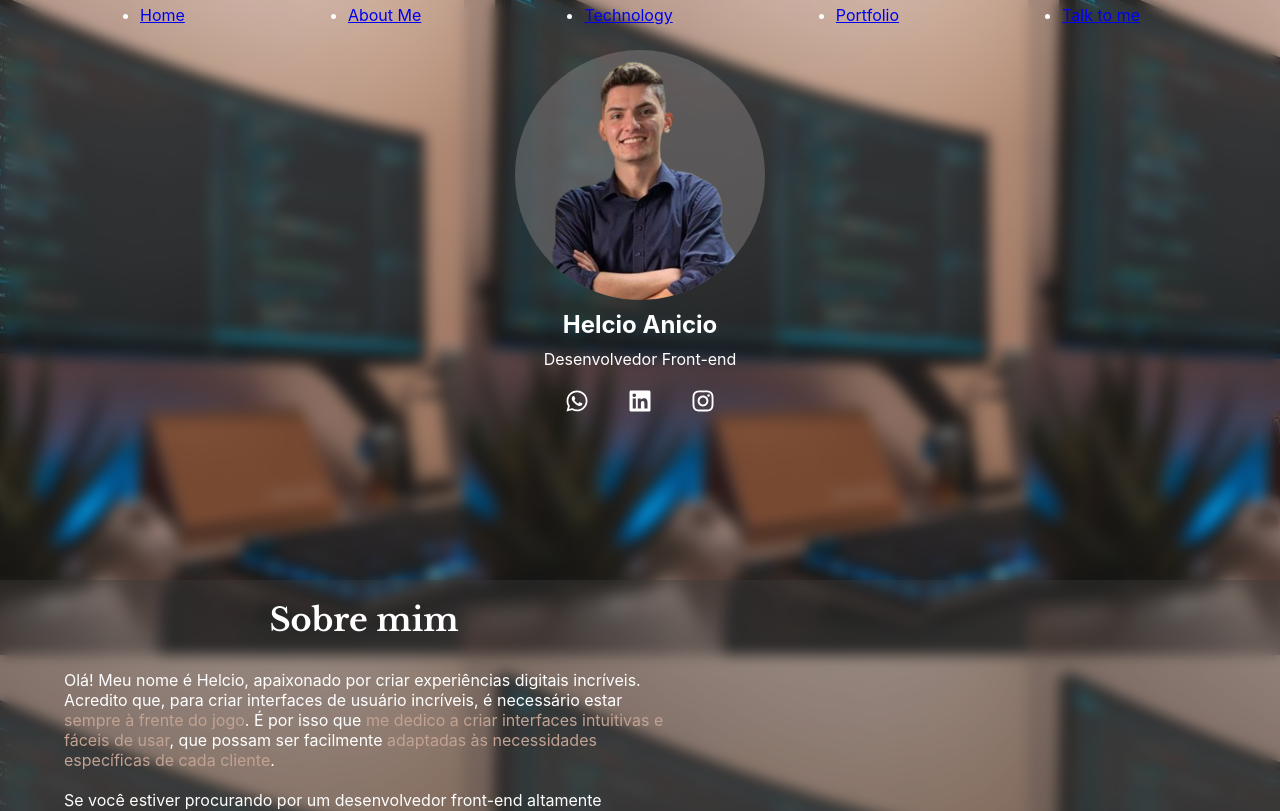
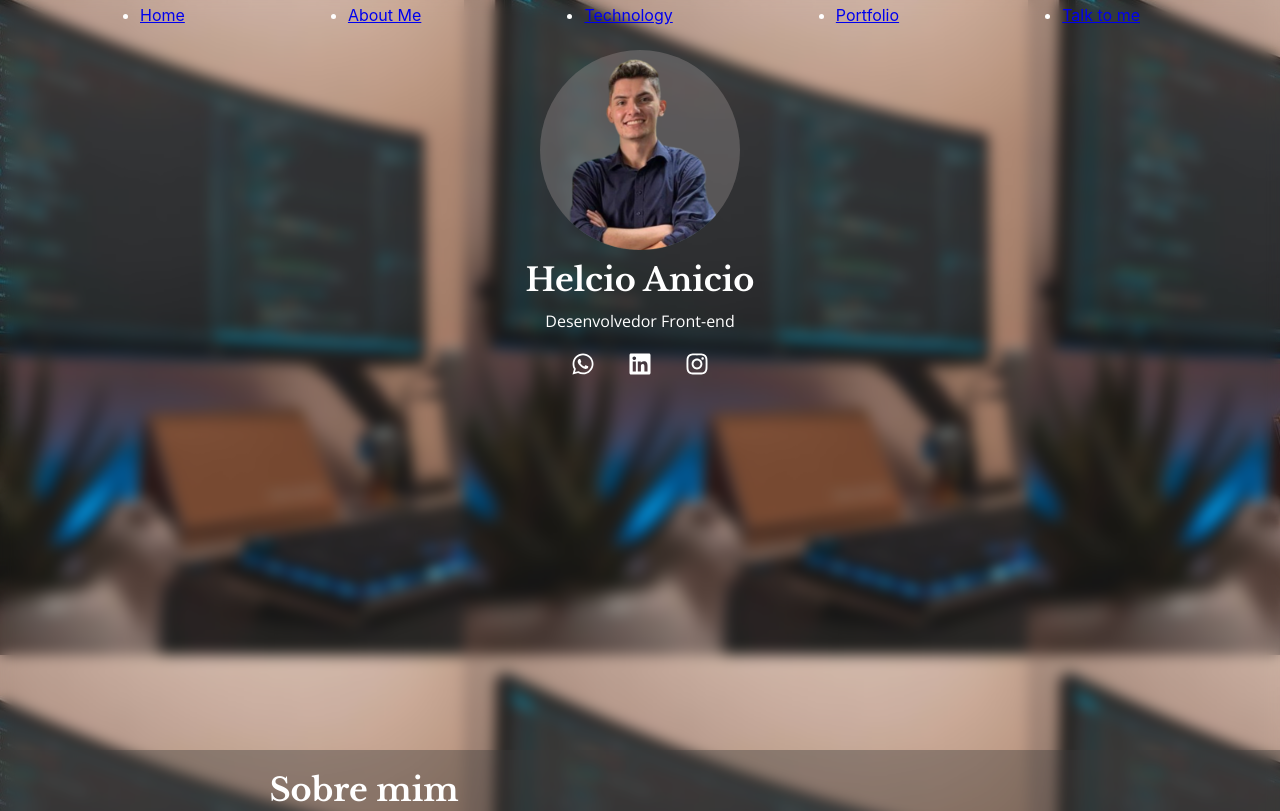
Before and after one commit to HelcioAnicio/Portfolio, a React (Create React App) app: page / in a window 1280 px wide. Shown: the top 811 px of the page. Built offline with nearby package versions, Linux system fonts and the light colour scheme.

Commit message:
Change some properties on Home

```diff
--- a/src/Components/Home/Home.js
+++ b/src/Components/Home/Home.js
@@ -5,7 +5,7 @@ import Photo  from '../../assets/profile.png';
 function Home () {
     return (
         <>
-            <section className="ContainerText">
+            <section id='Profile' className="ContainerText">
                 <div className='BoxContent'>
                     <div className='Picture'>
                         <img src={Photo} alt="profile"/>
--- a/src/Components/Home/Home.modules.scss
+++ b/src/Components/Home/Home.modules.scss
@@ -1,8 +1,8 @@
 @import '../.././Styles/index.scss';
 
 .ContainerText {
-    padding: 20px 15px;
-    height: 550px;
+    padding: 20px 15px 0 15px;
+    height: 90vh;
     display: flex;
     justify-content: center;
 
@@ -11,8 +11,8 @@
 
             .Picture {
                 margin: 0 auto;
-                width: 250px;
-                height: 250px;
+                width: 200px;
+                height: 200px;
                 background-color: rgba(150, 143, 143, 0.4);
                 -webkit-backdrop-filter: blur(10px);
                 backdrop-filter: blur(10px);
@@ -26,11 +26,15 @@
             h1 {
                 color: white;
                 margin-block: 10px;
+                font: 700 2rem 'Libre Baskerville', serif;;
+
+
             }
 
             p {
                 color: white;
                 margin-block: 10px;
+                font: 400 1rem 'Open Sans', sans-serif;
 
             }
 
@@ -38,7 +42,7 @@
                 width: 60%;
                 max-width: 300px;
                 margin-inline: auto;
-                margin-block: 20px;
+                margin-top: 20px;
                 display: flex;
                 justify-content: space-between;
 
```
